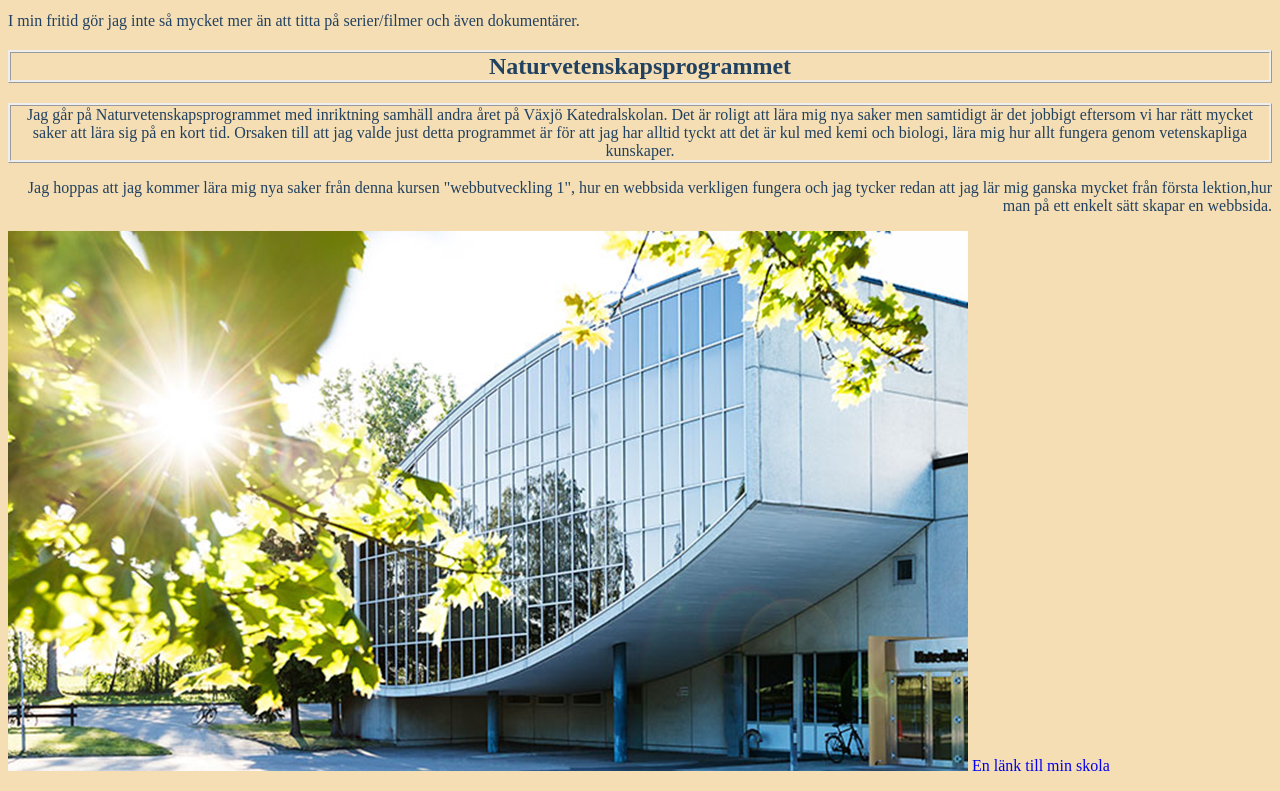
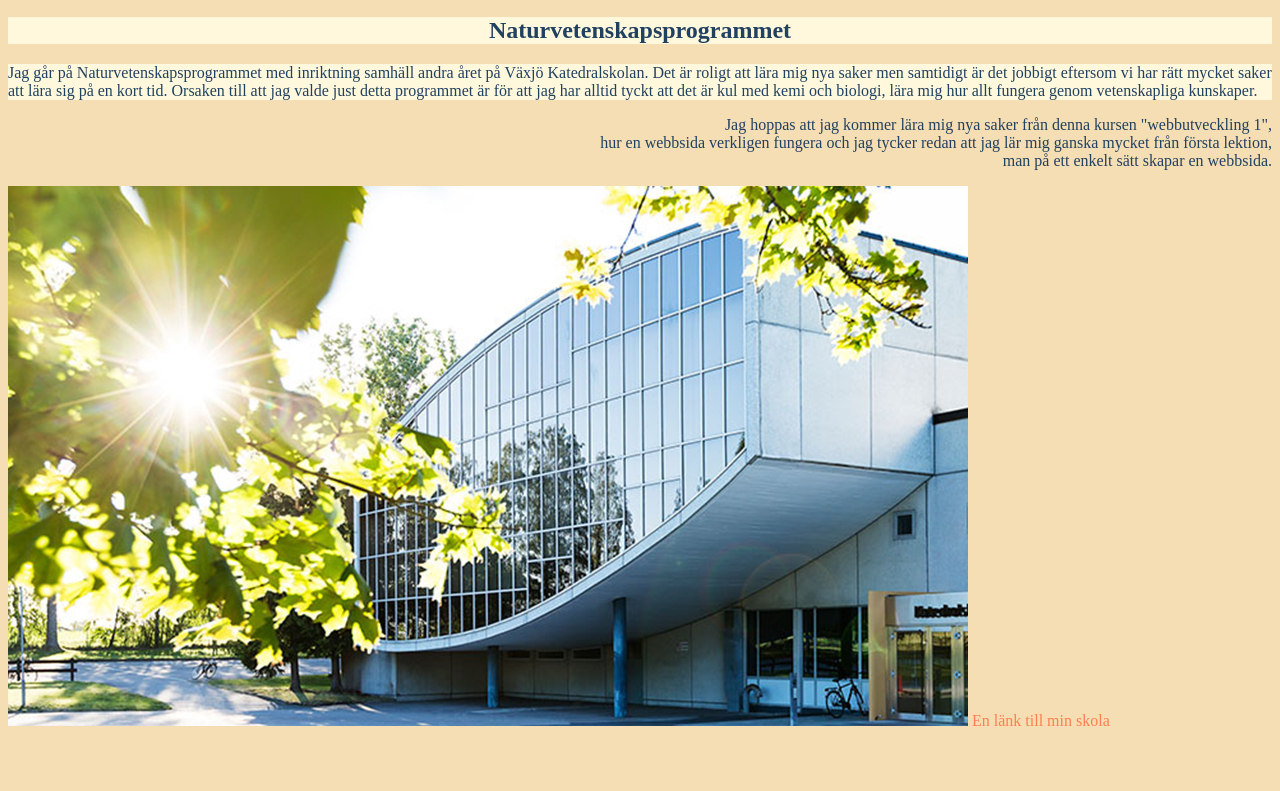
Before and after one commit to Suthasinee04/webb-i-skolan, a plain HTML site: page Uppgift1.html in a window 1280 px wide. Shown: the part 102-893 px from the top of the page. After the commit the page ends 848 px from the top, so only its background shows below. Drawn offline with Linux system fonts and the light colour scheme.

Commit message:
Uppgift CSS

```diff
--- /dev/null
+++ b/CSS uppgift2.css
@@ -0,0 +1,12 @@
+body {
+    background-color: wheat;
+    color:rgb(33, 65, 97);
+}
+.namn {font-size: 22px; font-family: Arial, Helvetica, sans-serif;}
+a{
+    text-decoration: none; color: coral;
+}
+.program{ text-align:center; background-color: cornsilk;}
+.program1{background-color: cornsilk;}
+.datorn{text-align: right;}
+.mig{ border: ridge;}
--- a/Uppgift1.html
+++ b/Uppgift1.html
@@ -3,15 +3,15 @@
     <head>
         <title>Uppgift 1</title>
         <meta charset="utf-8">
-        <link href="Uppgift2.css" rel="stylesheet">
+        <link href="CSS%20uppgift2.css" rel="stylesheet">
     </head>
     <body>
-       <h1>Suthasinee Thipphaphan </h1>
-       <p class="mig">Jag är en 17-årig tjej från Alvesta och i februari blir jag 18. Jag flyttade från Thailand till Sverige sedan 2015 alltså ca.6 år sedan.</p>
-       <p>I min fritid gör jag inte så mycket mer än att titta på serier/filmer och även dokumentärer.  </p>
+       <h1 class="namn">Suthasinee Thipphaphan </h1>
+       <p class="mig">Jag är en 17-årig tjej från Alvesta och i februari blir jag 18. Jag flyttade från Thailand till Sverige sedan 2015 alltså ca.6 år sedan. I min fritid gör jag inte så mycket mer än att titta på serier/filmer och även dokumentärer.  </p>
     <h2 class="program">Naturvetenskapsprogrammet</h2>
-        <p class="program">Jag går på Naturvetenskapsprogrammet med inriktning samhäll andra året på Växjö Katedralskolan. Det är roligt att lära mig nya saker men samtidigt är det jobbigt eftersom vi har rätt mycket saker att lära sig på en kort tid. Orsaken till att jag valde just detta programmet är för att jag har alltid tyckt att det är kul med kemi och biologi, lära mig hur allt fungera genom vetenskapliga kunskaper.</p>
-        <p class="datorn">Jag hoppas att jag kommer lära mig nya saker från denna kursen "webbutveckling 1", hur en webbsida verkligen fungera och jag tycker redan att jag lär mig ganska mycket från första lektion,hur man på ett enkelt sätt skapar en webbsida.</p>
+        <p class="program1">Jag går på Naturvetenskapsprogrammet med inriktning samhäll andra året på Växjö Katedralskolan. Det är roligt att lära mig nya saker men samtidigt är det jobbigt eftersom vi har rätt mycket saker att lära sig på en kort tid. Orsaken till att jag valde just detta programmet är för att jag har alltid tyckt att det är kul med kemi och biologi, lära mig hur allt fungera genom vetenskapliga kunskaper.</p>
+        <p class="datorn">Jag hoppas att jag kommer lära mig nya saker från denna kursen "webbutveckling 1",
+            <br>hur en webbsida verkligen fungera och jag tycker redan att jag lär mig ganska mycket från första lektion, <br> man på ett enkelt sätt skapar en webbsida.</p>
         <p>
         <img src="Katedral_aula_sol_puff.png" alt="Växjö Katedralskolan">
         <a href="http://www.Katedralskolan.se"> En länk till min skola</a>
```
